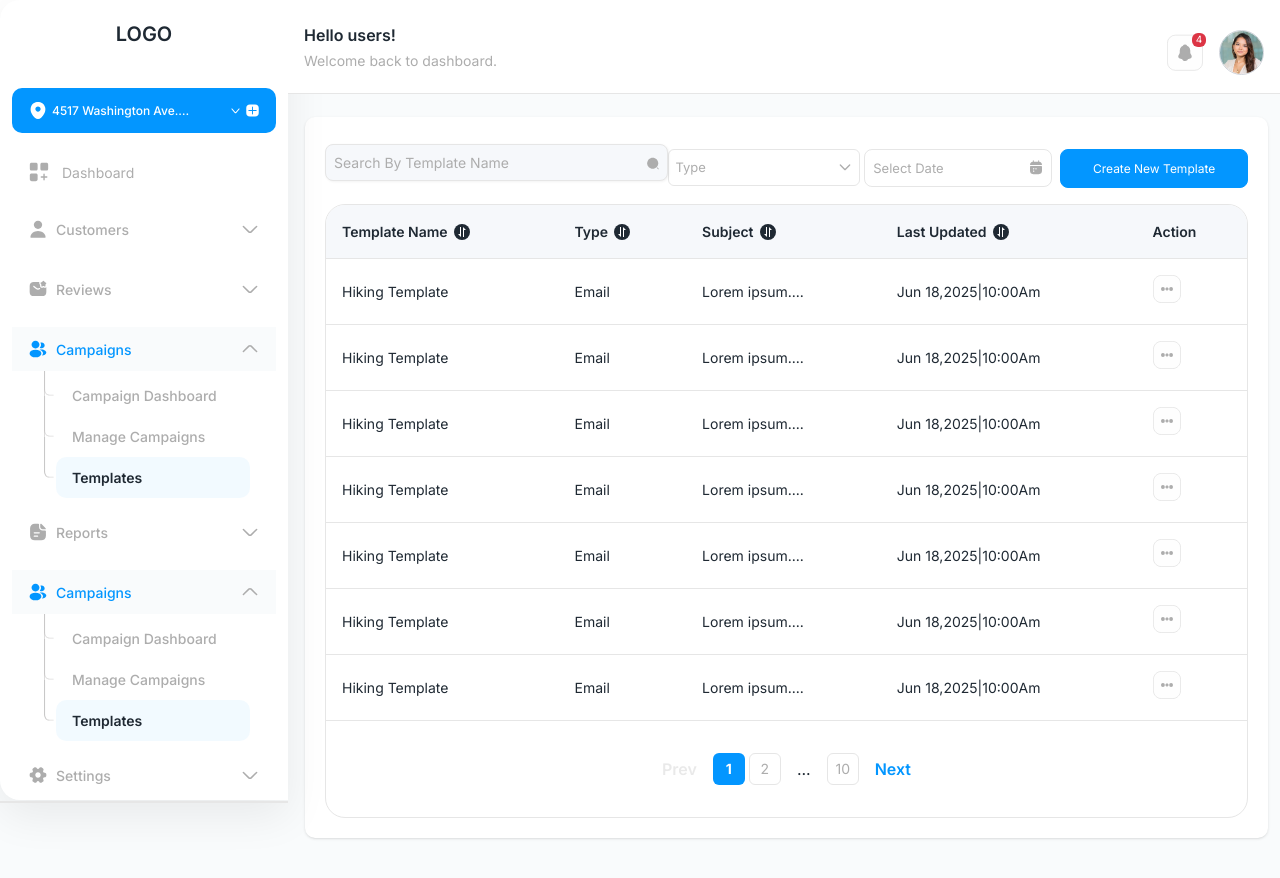
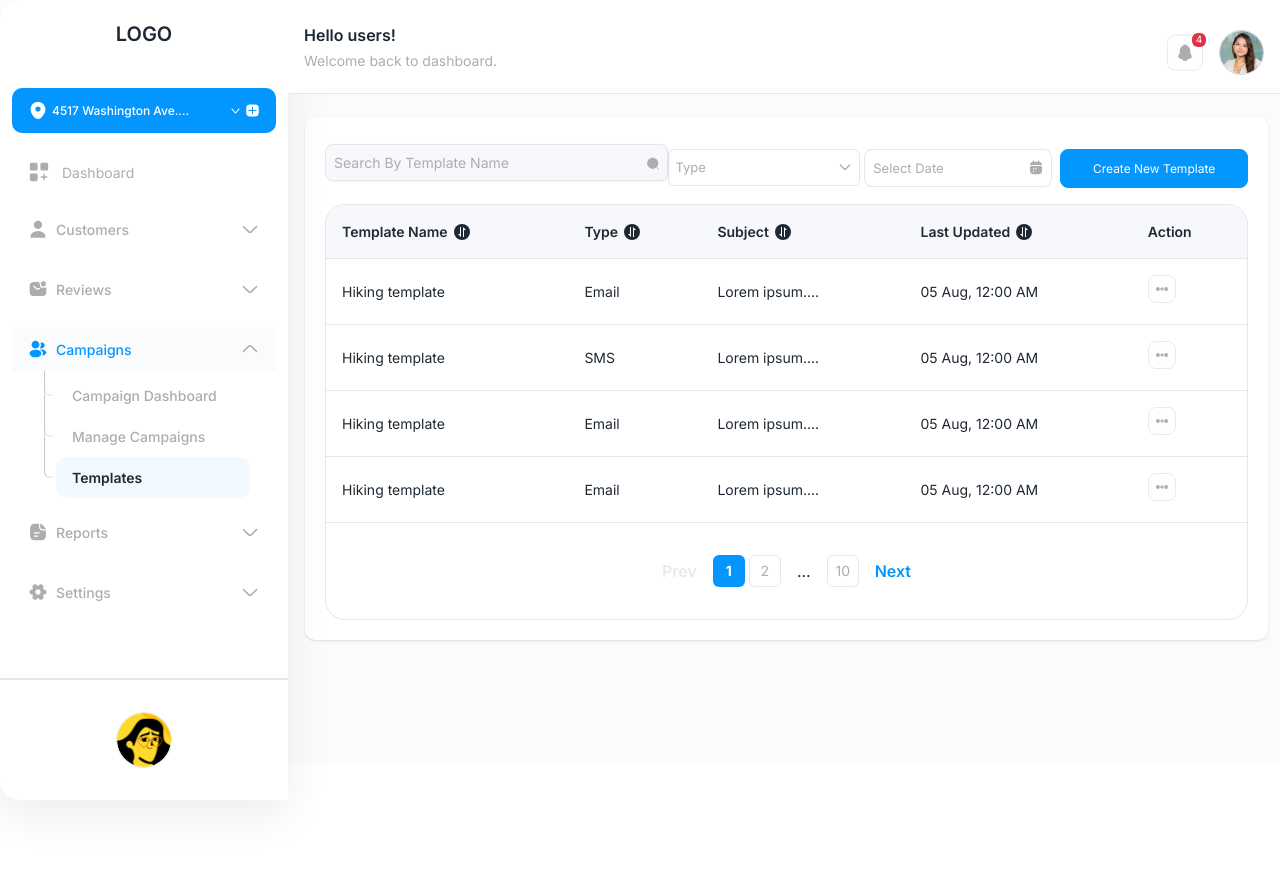
Before and after one commit to sumithub/rs-web-develop, a Next.js app: page /campaigns-templates in a window 1280 px wide. After the commit the page ends 800 px from the top, so only its background shows below. Built offline with nearby package versions, Linux system fonts and the light colour scheme.

Commit message:
Templates Management Api

```diff
--- a/helper.js
+++ b/helper.js
@@ -24,3 +24,17 @@ export function formatDate(date, f) {
         return "xx"
     }
 }
+
+export function formatDateTime(date) {
+    if (!date)
+        return ""
+    try {
+        let d = date
+        if (typeof date === "string")
+            d = new Date(date);
+
+        return format(d, 'dd MMM, hh:mm a');
+    } catch (e) {
+        return "xx"
+    }
+}
--- a/src/app/campaigns-templates/page.js
+++ b/src/app/campaigns-templates/page.js
@@ -1,5 +1,5 @@
 "use client"
-import React, { useState } from 'react'
+import React, { useEffect, useState } from 'react'
 import Dropdown from '../../components/DropDown'
 import TableOrder from '../../components/TableOrder'
 import PaginationDemo from '../../components/Pagination'
@@ -7,10 +7,14 @@ import AdminLayout from '../../components/AdminLayout'
 import Search from '../../components/form/Search'
 import DatePicker from '../../components/form/DatePicker'
 import AddTemplate from '../../components/Models/templates/AddTemplate'
-import { TEMPLATE_ACTIONS } from '../../constent/constArray'
+import { TEMPLATE_ACTIONS, templates } from '../../constent/constArray'
 import Clone from '../../components/Models/templates/Clone'
 import CustomSelectBox from '../../components/form/CustomSelectBox';
 import Edit from '../../components/Models/templates/Edit'
+import { toast } from 'react-toastify'
+import axios from 'axios'
+import { formatDateTime, getError } from '../../../helper'
+import Loading from '../../components/Loading'
 
 function CampaignsTemplates() {
     const [search, setSearch] = useState("")
@@ -18,6 +22,25 @@ function CampaignsTemplates() {
     const [date, setDate] = useState("")
     const [open, setOpen] = useState(false)
     const [openModal, setOpenModal] = useState(null)
+    const [list, setList] = useState([])
+    const [loading, setLoading] = useState(true);
+
+    useEffect(() => {
+        getTemplate()
+    }, [search, type])
+
+    const getTemplate = async () => {
+        try {
+            setLoading(true)
+            const res = await axios.get("/api")
+            setList(res.data || templates)
+            setLoading(false)
+
+        } catch (error) {
+            toast.error(getError(error))
+            setLoading(false)
+        }
+    }
 
     return (
         <AdminLayout >
@@ -85,7 +108,7 @@ function CampaignsTemplates() {
             </div>
 
             <div className='table-class'>
-                <table className='w-full'>
+                {loading ? <Loading /> : (list?.length > 0 ? <table className='w-full'>
                     <thead>
                         <tr>
                             <th><TableOrder title="Template Name" /></th>
@@ -96,100 +119,23 @@ function CampaignsTemplates() {
                         </tr>
                     </thead>
                     <tbody>
-                        <tr>
-                            <td>Hiking Template</td>
-                            <td>Email</td>
-                            <td>Lorem ipsum....</td>
-                            <td>Jun 18,2025|10:00Am</td>
+                        {list?.map((e, index) => <tr key={index}>
+                            <td>{e.name}</td>
+                            <td>{e.type}</td>
+                            <td>{e.subject}</td>
+                            {/* <td>Jun 18,2025|10:00Am</td> */}
+                            <td>{formatDateTime(e.lastUpdated)}</td>
                             <td><Dropdown
                                 options={TEMPLATE_ACTIONS}
                                 onClickOption={(e) => {
                                     setOpenModal(e)
                                 }} /></td>
-                        </tr>
-
-                        <tr>
-                            <td>Hiking Template</td>
-                            <td>Email</td>
-                            <td>Lorem ipsum....</td>
-                            <td>Jun 18,2025|10:00Am</td>
-                            <td><Dropdown
-                                options={TEMPLATE_ACTIONS}
-                                onClickOption={(e) => {
-                                    setOpenModal(e)
-                                }}
-                            /></td>
-                        </tr>
-
-                        <tr>
-                            <td>Hiking Template</td>
-                            <td>Email</td>
-                            <td>Lorem ipsum....</td>
-                            <td>Jun 18,2025|10:00Am</td>
-                            <td><Dropdown
-                                options={TEMPLATE_ACTIONS}
-                                onClickOption={(e) => {
-                                    setOpenModal(e)
-                                }}
-                            /></td>
-                        </tr>
-
-                        <tr>
-                            <td>Hiking Template</td>
-                            <td>Email</td>
-                            <td>Lorem ipsum....</td>
-                            <td>Jun 18,2025|10:00Am</td>
-                            <td><Dropdown
-                                options={TEMPLATE_ACTIONS}
-                                onClickOption={(e) => {
-                                    setOpenModal(e)
-                                }}
-                            /></td>
-                        </tr>
-
-                        <tr>
-                            <td>Hiking Template</td>
-                            <td>Email</td>
-                            <td>Lorem ipsum....</td>
-                            <td>Jun 18,2025|10:00Am</td>
-                            <td><Dropdown
-                                options={TEMPLATE_ACTIONS}
-                                onClickOption={(e) => {
-                                    setOpenModal(e)
-                                }}
-                            /></td>
-                        </tr>
-
-                        <tr>
-                            <td>Hiking Template</td>
-                            <td>Email</td>
-                            <td>Lorem ipsum....</td>
-                            <td>Jun 18,2025|10:00Am</td>
-                            <td><Dropdown
-                                options={TEMPLATE_ACTIONS}
-                                onClickOption={(e) => {
-                                    setOpenModal(e)
-                                }}
-                            /></td>
-                        </tr>
-
-                        <tr>
-                            <td>Hiking Template</td>
-                            <td>Email</td>
-                            <td>Lorem ipsum....</td>
-                            <td>Jun 18,2025|10:00Am</td>
-                            <td><Dropdown
-                                options={TEMPLATE_ACTIONS}
-                                onClickOption={(e) => {
-                                    setOpenModal(e)
-                                }}
-                            /></td>
-                        </tr>
+                        </tr>)}
                     </tbody>
-                </table>
-                <div>
+                </table> : <div className='text-center text-2xl text-danger mx-auto py-20'>No Data</div>)}
+                {list?.length > 0 && <div>
                     <PaginationDemo />
-                </div>
+                </div>}
             </div>
         </AdminLayout>
     )
--- a/src/components/Sidebar.js
+++ b/src/components/Sidebar.js
@@ -9,7 +9,7 @@ export default function Sidebar() {
         { title: "Dashboard", link: "/dashboard", icon: "dashboard" },
         {
             title: "Customers", link: "/campaigns", icon: "customer",
-            submenu: [{ title: "User Management", link: "/users" }, { title: "Manage Customers", link: "/customers" }, { title: "Customer Tagging", link: "/customer-tagging" }]
+            submenu: [{ title: "Manage Customers", link: "/customers" }, { title: "Customer Tagging", link: "/customer-tagging" }]
         },
         // { title: "Customers", link: "/campaigns", icon: "customer", submenu: [{ title: "User Management", link: "/users" }] },
         {
@@ -24,7 +24,7 @@ export default function Sidebar() {
             title: "Reports", link: "", icon: "report",
             submenu: [{ title: "Review Analytics", link: "/review-analytics" }, { title: "Campaign Performance", link: "/campaign-performance" }, { title: "Sentiment Analysis", link: "/sentiment-analysis" }]
         },
-        { title: "Campaigns", link: "/campaigns", icon: "campaign", submenu: [{ title: "Campaign Dashboard", link: "/campaign-dashboard" }, { title: "Manage Campaigns", link: "/manage-campaigns" }, { title: "Templates", link: "/campaigns-templates" }] },
+        // { title: "Campaigns", link: "/campaigns", icon: "campaign", submenu: [{ title: "Campaign Dashboard", link: "/campaign-dashboard" }, { title: "Manage Campaigns", link: "/manage-campaigns" }, { title: "Templates", link: "/campaigns-templates" }] },
 
         { title: "Settings", icon: "settings", submenu: [{ title: "Users", link: "/users" }] },
     ]
--- a/src/constent/constArray.js
+++ b/src/constent/constArray.js
@@ -21,3 +21,10 @@ export const TEMPLATE_ACTIONS = [
     { label: "Preview", value: "preview" },
     { label: "Clone", value: "clone" },
 ]
+
+export const templates = [
+    { name: "Hiking template", type: "Email", subject: "Lorem ipsum....", lastUpdated: "Aug 05,2024" },
+    { name: "Hiking template", type: "SMS", subject: "Lorem ipsum....", lastUpdated: "Aug 05,2024" },
+    { name: "Hiking template", type: "Email", subject: "Lorem ipsum....", lastUpdated: "Aug 05,2024" },
+    { name: "Hiking template", type: "Email", subject: "Lorem ipsum....", lastUpdated: "Aug 05,2024" },
+];
```
